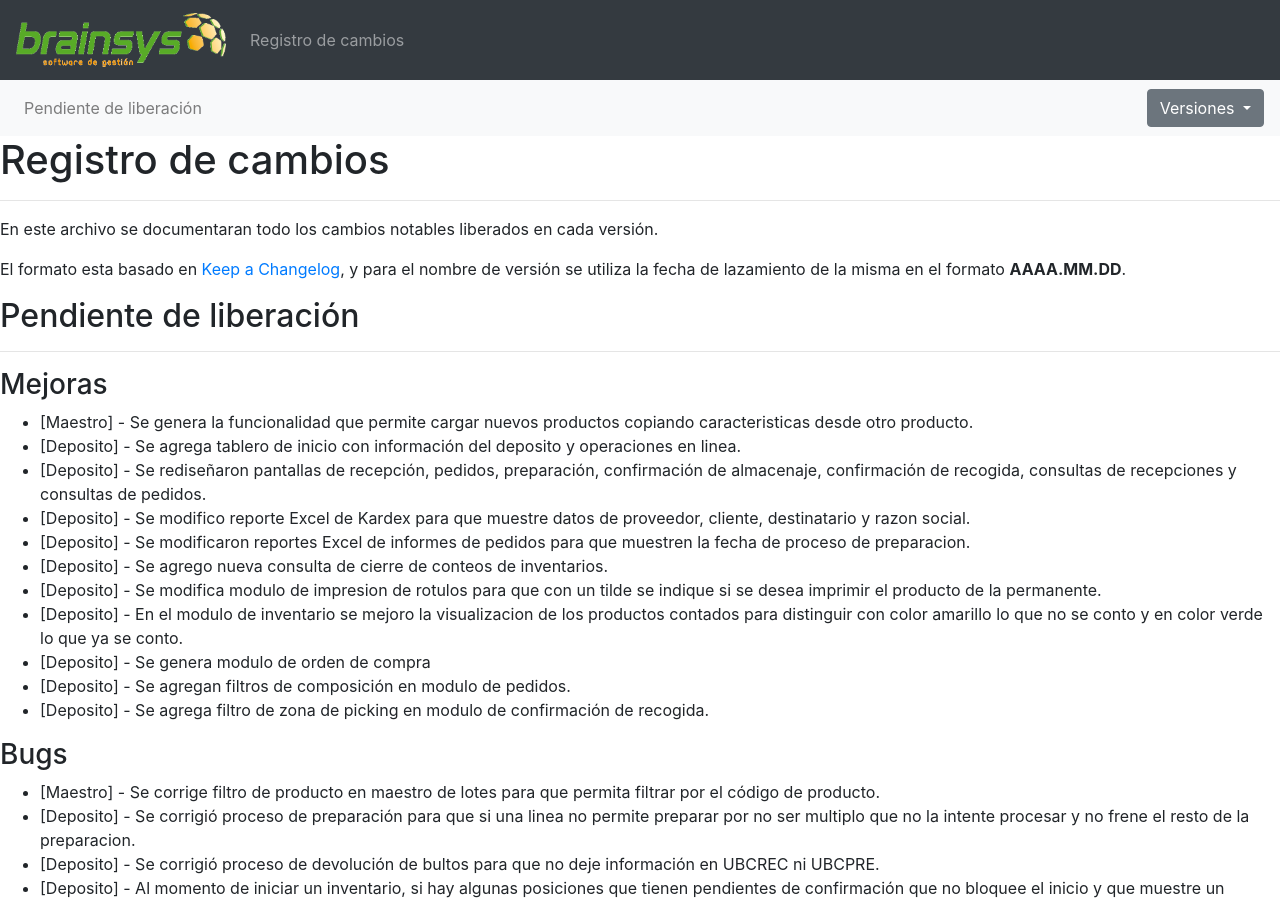
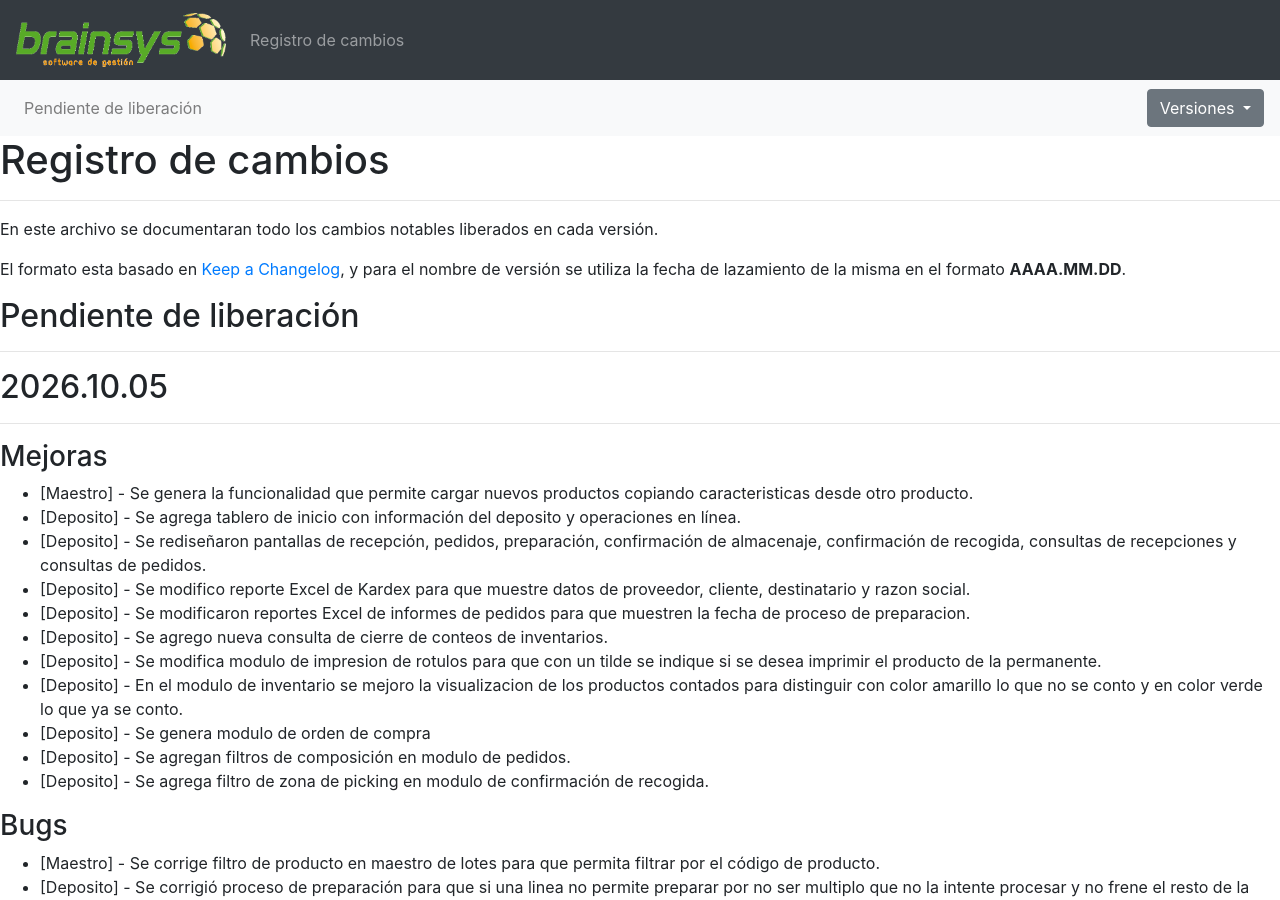
Before and after one commit to brainsys-arsaad/versionado, a Jekyll site: the page built from registro-cambios.markdown, in a window 1280 px wide and 900 px high. Built offline with Jekyll 4.4.1, drawn with Linux system fonts in a browser that asks for light colours.

Commit message:
Update registro-cambios.markdown

```diff
--- a/registro-cambios.markdown
+++ b/registro-cambios.markdown
@@ -6,6 +6,8 @@ navegacion:
     - nombre: "Pendiente de liberación"
       link: "registro-cambios#pendiente-de-liberación"
   versiones:
+    - nombre: "2026.10.05"
+      link: "registro-cambios#20261005"
     - nombre: "2026.08.20"
       link: "registro-cambios#20260820"
     - nombre: "2026.02.10"
@@ -126,9 +128,12 @@ El formato esta basado en [Keep a Changelog](https://keepachangelog.com/es-ES/1.
 ## Pendiente de liberación
 ---
 
+## 2026.10.05
+---
+
 ### Mejoras
 - [Maestro] - Se genera la funcionalidad que permite cargar nuevos productos copiando caracteristicas desde otro producto.
-- [Deposito] - Se agrega tablero de inicio con información del deposito y operaciones en linea.
+- [Deposito] - Se agrega tablero de inicio con información del deposito y operaciones en línea.
 - [Deposito] - Se rediseñaron pantallas de recepción, pedidos, preparación, confirmación de almacenaje, confirmación de recogida, consultas de recepciones y consultas de pedidos.
 - [Deposito] - Se modifico reporte Excel de Kardex para que muestre datos de proveedor, cliente, destinatario y razon social.
 - [Deposito] - Se modificaron reportes Excel de informes de pedidos para que muestren la fecha de proceso de preparacion.
```
